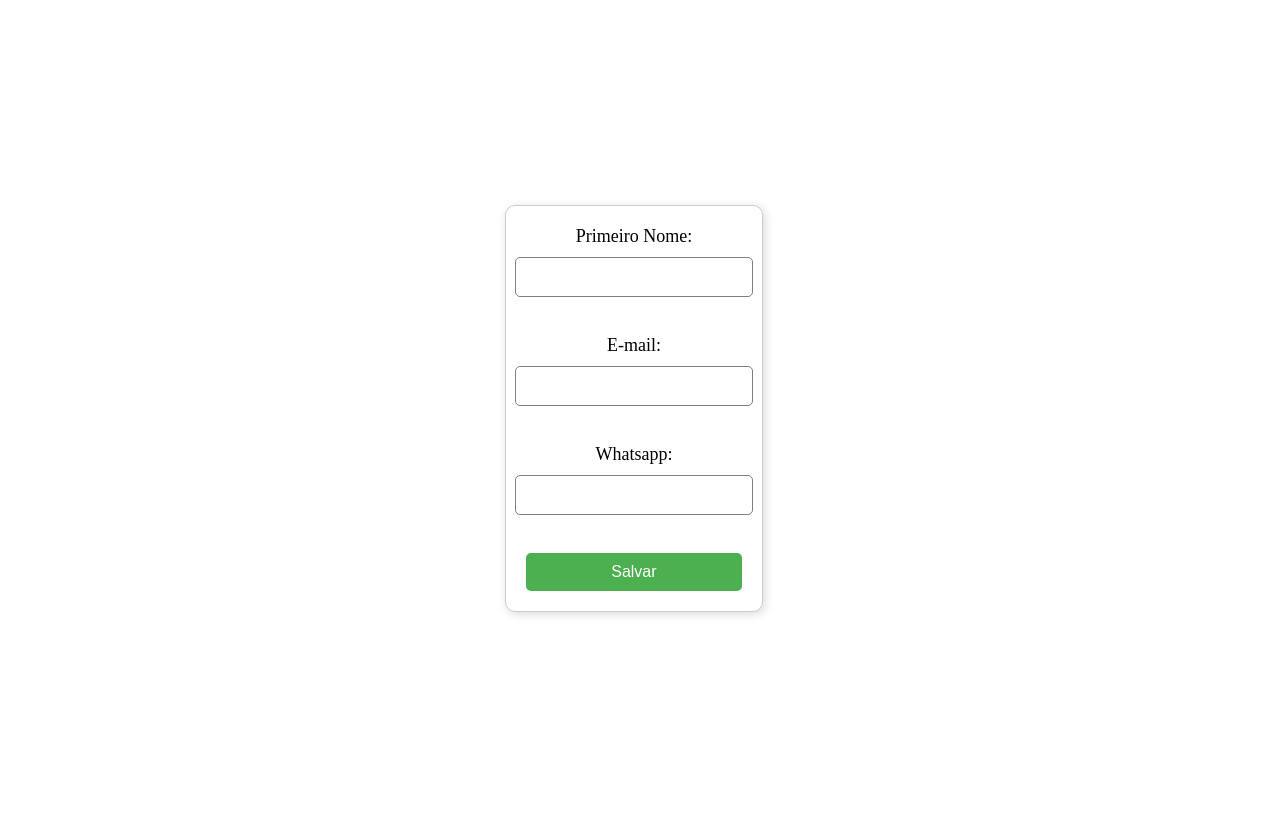
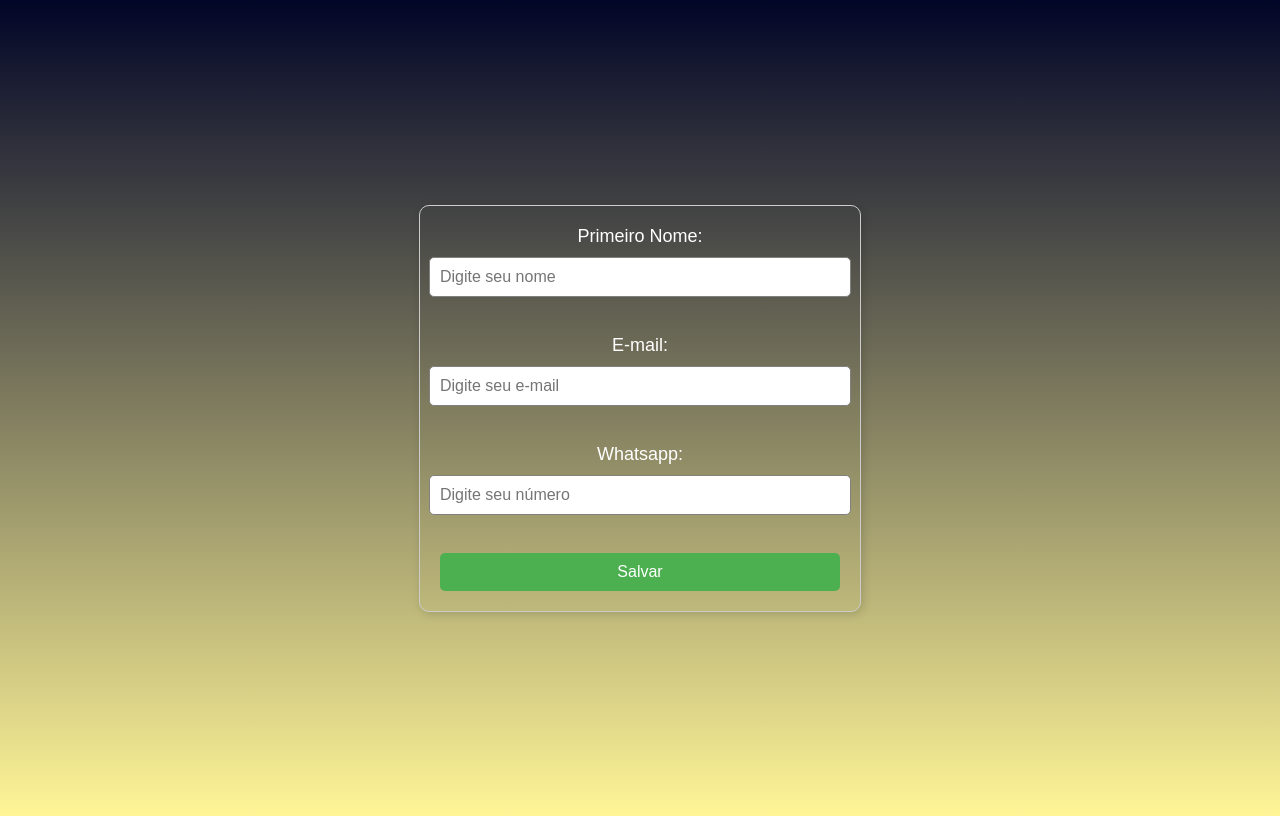
Before and after one commit to periclesmartins/javascript-orientacao-a-objetos-e-dom, a plain HTML site: page 10formularios/index.html in a window 1280 px wide. Drawn offline with Linux system fonts and the light colour scheme.

Commit message:
Atualizei o background, a cor das letras, e a fonte das letras.

```diff
--- a/10formularios/index.css
+++ b/10formularios/index.css
@@ -1,6 +1,9 @@
 @charset 'UTF-8';
 
 body {
+    background: linear-gradient(to bottom, rgb(1, 5, 39),rgb(255, 245, 151));
+    color: white;
+    font-family: Arial, Helvetica, sans-serif;
     display: flex;
     align-items: center;
     justify-content: center;
--- a/10formularios/index.html
+++ b/10formularios/index.html
@@ -8,25 +8,23 @@
     <title>Formulário de captura</title>
 </head>
 <body>
-    <div>
     <!--Formulário de captura de dados-->
     <form action="" id="formulario_de_captura" method="post">
         <!--Caixa de Texto do Campo: PrimeiroNome-->
         <label for="primeiro_nome">Primeiro Nome:</label>
-            <input type="text" name="primeiro_nome" id="primeiro_nome">
+        <input type="text" name="primeiro_nome" id="primeiro_nome" required placeholder="Digite seu nome">
         <br>
         <!--Caixa de Texto do Campo: E-mail-->
         <label for="email">E-mail:</label>
-            <input type="email" name="email" id="email">
+        <input type="email" name="email" id="email" required placeholder="Digite seu e-mail">
         <br>
         <!--Caixa de Texto do Campo: WhatsApp-->
         <label for="whatsapp">Whatsapp:</label>
-            <input type="tel" name="whatsapp" id="whatsapp">
+        <input type="tel" name="whatsapp" id="whatsapp" required placeholder="Digite seu número">
         <br>
         <!--Botão que salva os dados-->
         <button id="btn_salvar">Salvar</button>
     </form>
-    </div>
     <script src="./index.js"></script>
 </body>
 </html>
```
Lines whose indentation alone changed are shown as unchanged.
